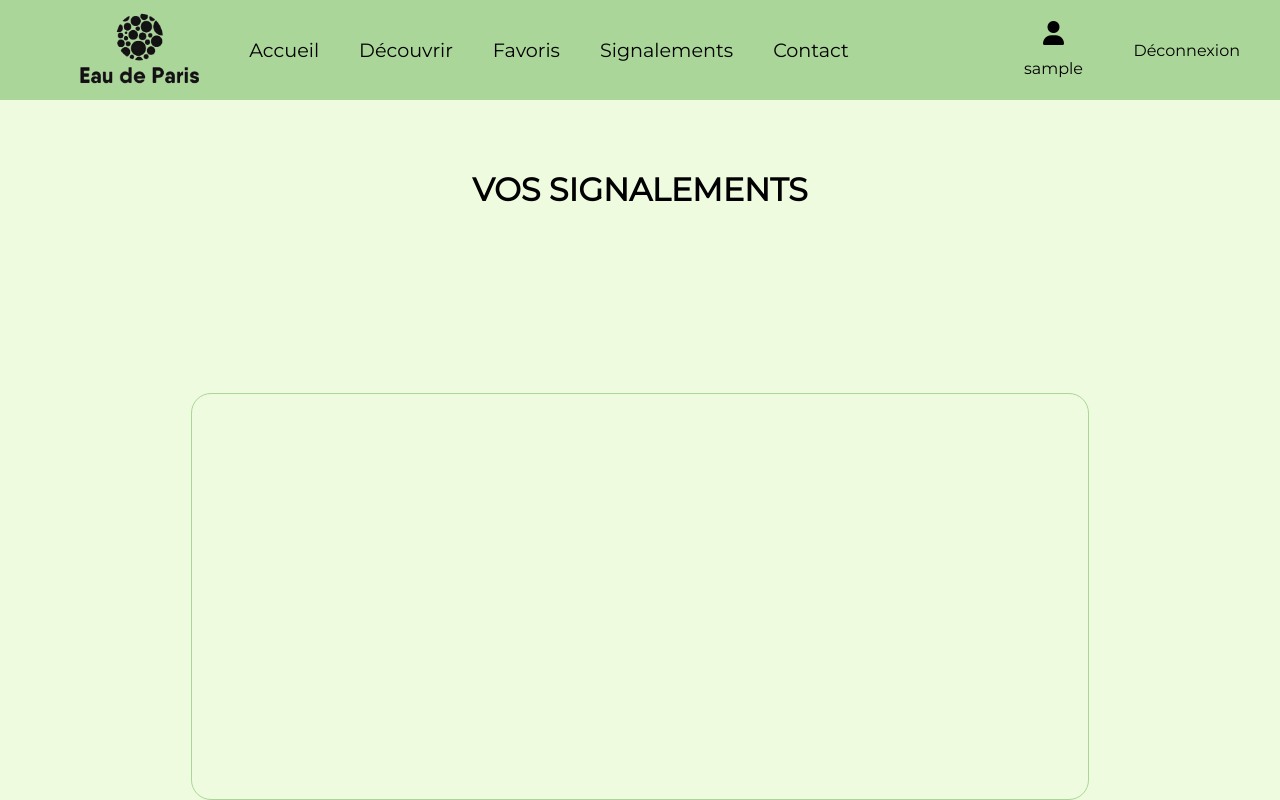
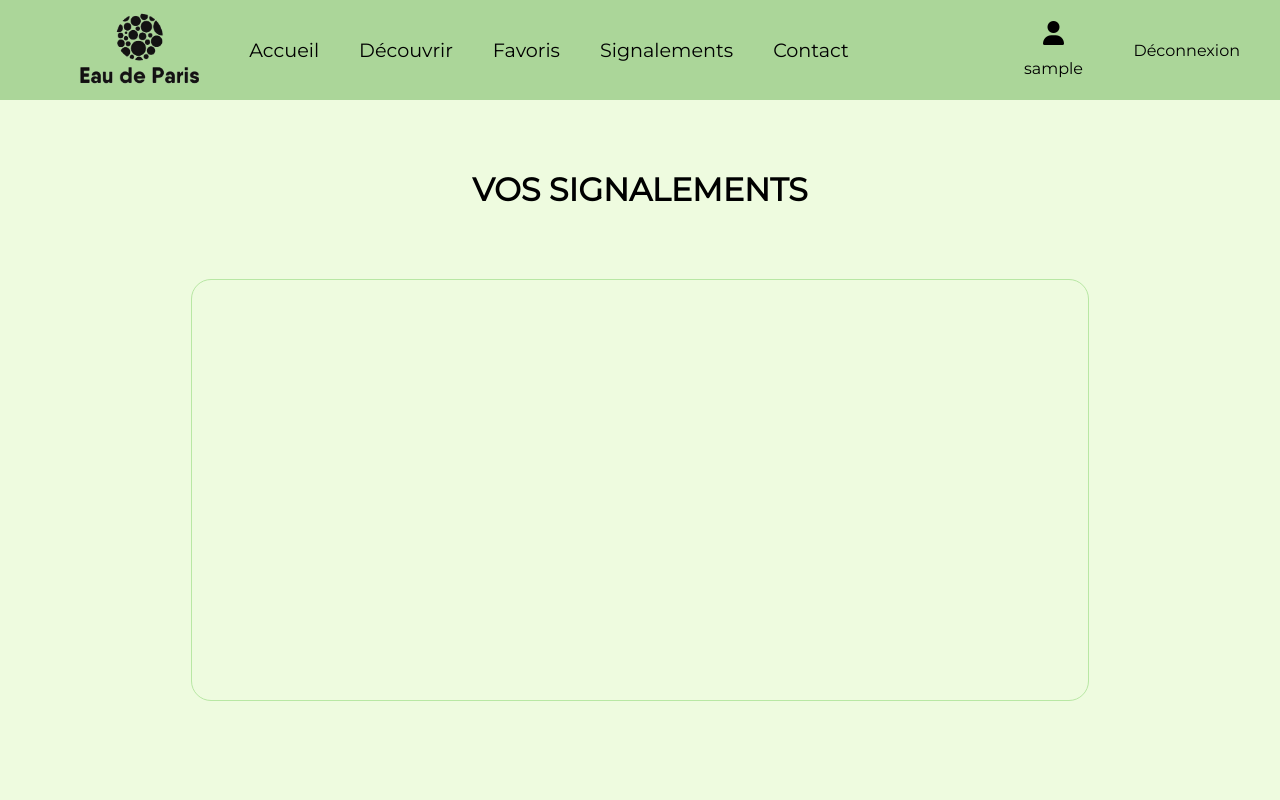
Before and after one commit to Rainzerrr/FountainLeafletMap, a PHP site: page /pageSignalement.php in a window 1280 px wide. Run offline with PHP 8.4, Linux system fonts and the light colour scheme; the visitor is signed in with stand-in values (Sample User, id 1); data that the repository does not hold is empty.

Commit message:
final website

```diff
--- a/css/ident.css
+++ b/css/ident.css
@@ -3,7 +3,7 @@
 
 body {
     height: 100vh;
-    background-color : #eefbdf;
+    background-color: #eefbdf;
     font-family: 'Montserrat', sans-serif;
 }
 
@@ -22,7 +22,7 @@ form {
     display: flex;
     flex-direction: column;
     background: white;
-    height: 350px;
+    height: 365px;
     border: 1px solid black;
     align-items: center;
     padding: 0px 30px 0px 30px;
--- a/css/pageSignalement.css
+++ b/css/pageSignalement.css
@@ -3,7 +3,7 @@
 
 body {
     font-family: 'Montserrat', sans-serif;
-    background-color : #eefbdf;
+    background-color: #eefbdf;
 }
 
 H1 {
@@ -11,30 +11,30 @@ H1 {
     margin: 70px 0;
 }
 
-.signalement-list {
+.signalmement-list {
     display: flex;
     flex-direction: column;
-    min-height: 405px;
-    border: 1px solid #ABD699;
+    min-height: 420px;
+    border: 1px solid #b8e7a4;
     margin: 0 auto;
     border-radius: 20px;
-    min-width : 70%;
+    min-width: 70%;
 }
 
-.signalement-list-item {
+.signalmement-list-item {
     display: flex;
     align-items: center;
     justify-content: space-between;
     border-bottom: 1px solid #ABD699;
 }
 
-.signalement-list-item-left {
+.signalmement-list-item-left {
     display: flex;
     gap: 50px;
     margin-left: 5%;
 }
 
-.signalement-list-item-description {
+.signalmement-list-item-description {
     padding: 25px;
 }
 
@@ -46,6 +46,7 @@ H1 {
     margin-left: 50px;
     cursor: pointer;
     background-color: #ABD699;
+    text-align: center;
 }
 
 .delete-btn:hover {
@@ -55,13 +56,13 @@ H1 {
 }
 
 @media screen and (max-width : 1490px) {
-    .signalement-list-item {
+    .signalmement-list-item {
         flex-direction: column;
         align-items: center;
         justify-content: center;
     }
 
-    .signalement-list-item-left {
+    .signalmement-list-item-left {
         gap: 20px;
     }
 
@@ -72,12 +73,12 @@ H1 {
 }
 
 @media screen and (max-width : 1150px) {
-    .signalement-list-item-left {
+    .signalmement-list-item-left {
         flex-direction: column;
         gap: 0;
     }
 
-    .signalement-list-item {
+    .signalmement-list-item {
         width: 300px;
         height: 584px;
         border: 1px solid #ABD699;
@@ -85,7 +86,7 @@ H1 {
         margin-bottom: 50px;
     }
 
-    .signalement-list {
+    .signalmement-list {
         flex-wrap: wrap;
         align-items: center;
         justify-content: center;
--- a/ident.php
+++ b/ident.php
@@ -18,8 +18,6 @@ if (isset($_POST['submit_inscription'])) {
             $_SESSION['id'] = $recupUserInscription->fetch()['id'];
             header('Location: index.php');
         }
-
-        echo $_SESSION['id'];
     }
 }
 
@@ -35,7 +33,6 @@ if (isset($_POST['submit_connexion'])) {
             $_SESSION['pseudo'] = $pseudoConnexion;
             $_SESSION['mdp'] = $mdpConnexion;
             $_SESSION['id'] = $recupUserConnexion->fetch()['id'];
-            echo $_SESSION['id'];
             header('Location: index.php');
             $errorMsg = "";
         } else {
--- a/pageSignalement.php
+++ b/pageSignalement.php
@@ -5,9 +5,10 @@ session_start();
 $bdd = new PDO('mysql:host=localhost;dbname=espace_membres;charset=utf8;', 'root', '');
 
 
+
 if (isset($_SESSION['mdp'])) {
-    $recupSignalementP = $bdd->prepare('SELECT * FROM signalements WHERE user = ?');
-    $recupSignalementP->execute(array($_SESSION['id']));
+    $recupsignalmementP = $bdd->prepare('SELECT * FROM signalements WHERE user = ?');
+    $recupsignalmementP->execute(array($_SESSION['id']));
 }
 
 ?>
@@ -29,6 +30,8 @@ if (isset($_SESSION['mdp'])) {
 </head>
 
 <body>
+
+    <div id="content">
         <header>
             <div id="left-container">
                 <i class="fa-solid fa-bars fa-2xl hamb-menu"></i>
@@ -53,7 +56,7 @@ if (isset($_SESSION['mdp'])) {
                     <?php
                     if (isset($_SESSION['mdp'])) {
                     ?>
-                    <a class="link" href="#">Signalements</a>
+                        <a class="link" href="pageSignalement.php">Signalements</a>
                     <?php
 
                     } else {
@@ -91,41 +94,43 @@ if (isset($_SESSION['mdp'])) {
                 }
                 ?>
             </div>
+
+
+
         </header>
 
         <H1>VOS SIGNALEMENTS</H1>
-    <div class="signalement-list">
+        <div class="signalmement-list">
             <?php
-        while ($fetch = $recupSignalementP->fetch()) {
+            while ($fetch = $recupsignalmementP->fetch()) {
             ?>
 
-            <div class="signalement-list-item">
-                <div class="signalement-list-item-left">
-                    <div class="signalement-list-item-description">
-                        <p class="signalement-list-item-description-text">Voie</p>
+                <div class="signalmement-list-item">
+                    <div class="signalmement-list-item-left">
+                        <div class="signalmement-list-item-description">
+                            <p class="signalmement-list-item-description-text">Voie</p>
                             <td><?php echo str_replace("_", " ", $fetch['voie']) ?></td>
                         </div>
-                    <div class="signalement-list-item-description">
-                        <p class="signalement-list-item-description-text">Type</p>
+                        <div class="signalmement-list-item-description">
+                            <p class="signalmement-list-item-description-text">Type</p>
                             <td><?php echo str_replace("_", " ", $fetch['type_fontaine']) ?></td>
                         </div>
-                    <div class="signalement-list-item-description">
-                        <p class="signalement-list-item-description-text">Latitude</p>
+                        <div class="signalmement-list-item-description">
+                            <p class="signalmement-list-item-description-text">Latitude</p>
                             <td><?php echo $fetch['lat'] ?></td>
                         </div>
-                    <div class="signalement-list-item-description">
-                        <p class="signalement-list-item-description-text">Longitude</p>
+                        <div class="signalmement-list-item-description">
+                            <p class="signalmement-list-item-description-text">Longitude</p>
                             <td><?php echo $fetch['lng'] ?></td>
                         </div>
                     </div>
-                <p class="delete-btn" onclick="handleDelete(<?php echo $fetch['lat']; ?>, <?php echo $fetch['lng']; ?>)">Annuler le signalement</p>
+                    <p class="delete-btn" onclick="handleDelete(<?php echo $fetch['lat']; ?>, <?php echo $fetch['lng']; ?>)">Supprimer des signalements</p>
                 </div>
 
             <?php
             }
             ?>
         </div>
-
         <script src="header.js"></script>
         <script>
             function handleDelete(lat, lng) {
@@ -149,6 +154,7 @@ if (isset($_SESSION['mdp'])) {
                 document.location.reload();
             }
         </script>
+
 </body>
 
 </html>
```
Also changed, not shown: css/contact.css (+4 -4 lines), css/pageFavoris.css (+4 -3 lines), index.php (+53 -49 lines). Lines whose indentation alone changed are shown as unchanged.
